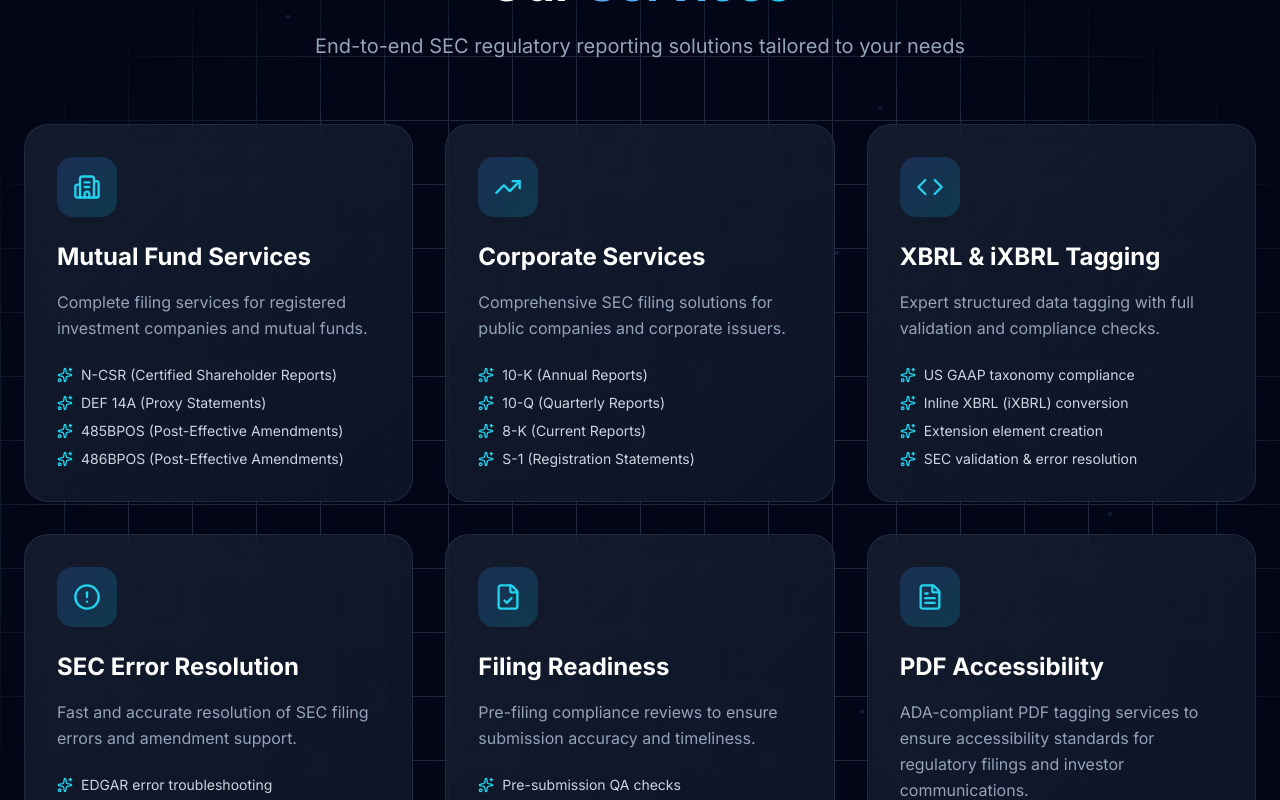
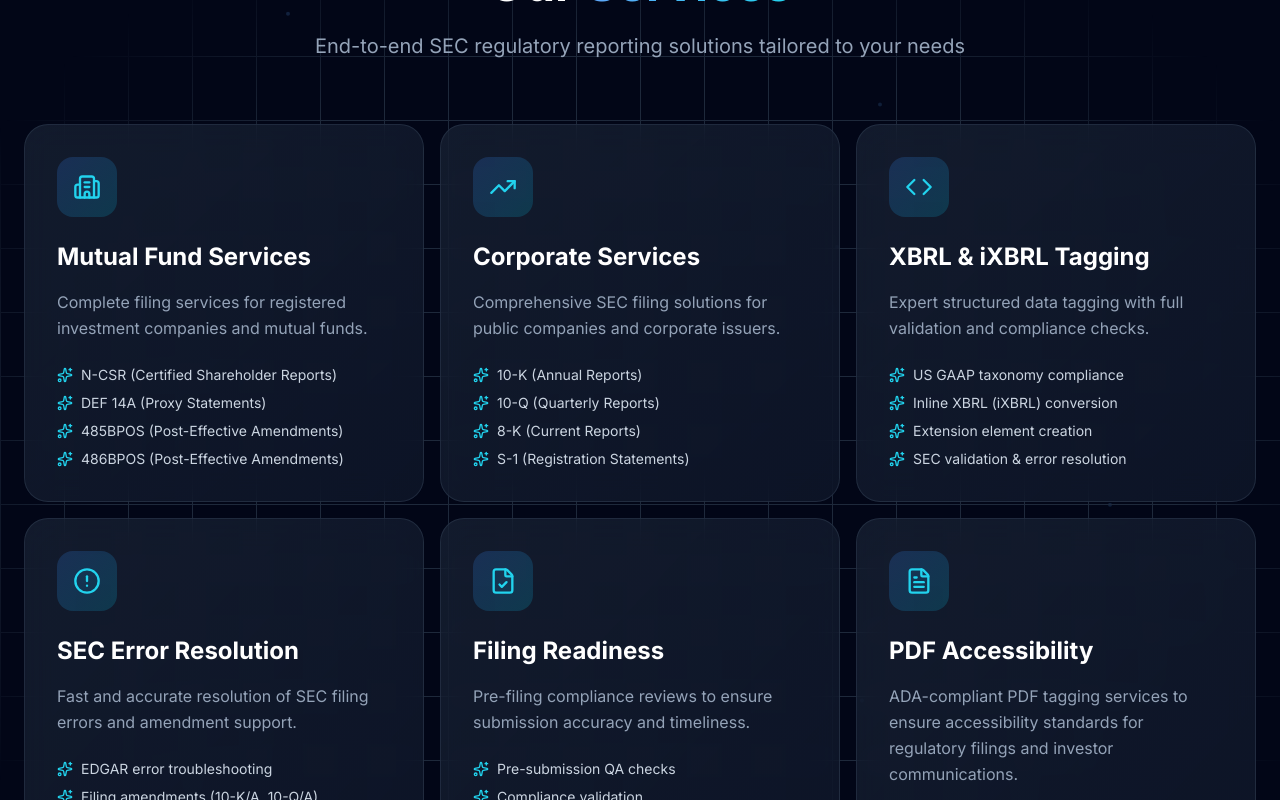
Before and after one commit to dsk73/regnify-landing, a React (Create React App) app: page / in a window 1280 px wide. Shown: the part 2320-3120 px from the top of the page. Built offline with nearby package versions, Linux system fonts and the light colour scheme.

Commit message:
Added proper Gap

```diff
--- a/src/components/Services.jsx
+++ b/src/components/Services.jsx
@@ -186,7 +186,7 @@
           </p>
         </motion.div>
 
-        <div className="grid md:grid-cols-2 lg:grid-cols-3 gap-8">
+        <div className="grid md:grid-cols-2 lg:grid-cols-3 gap-4">
           {services.map((service, index) => (
             <ServiceCard key={index} {...service} />
           ))}
```
